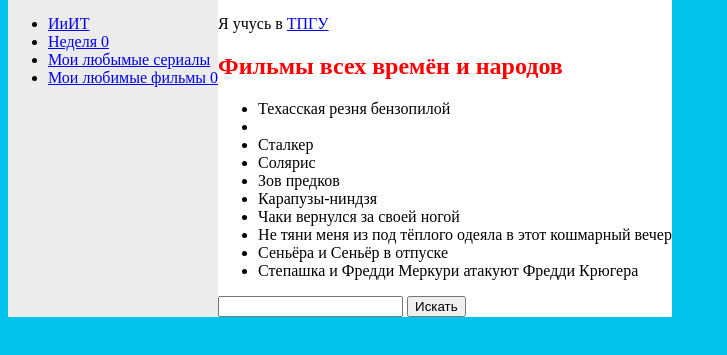
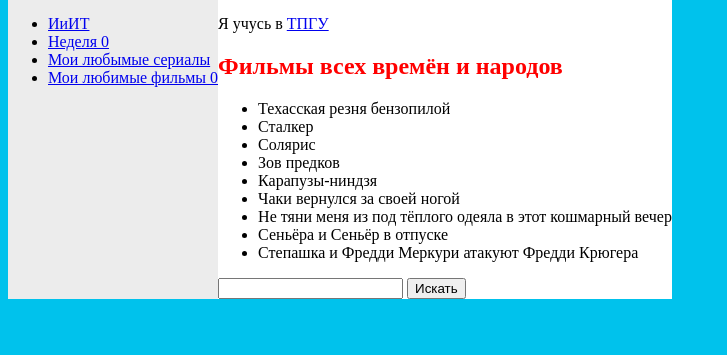
Before and after one commit to Chaoslegion-cpu/Chaoslegion-cpu.github.io, a plain HTML site: page films.html in a window 1280 px wide. Shown: the part 203-558 px from the top of the page, without its empty margins (0-727 px from the left). Drawn offline with Linux system fonts and the light colour scheme.

Commit message:
Третий коммит

```diff
--- a/films.html
+++ b/films.html
@@ -24,7 +24,7 @@
                <p>Я учусь в <a href="https://www.tspu.edu.ru">ТПГУ</a></p>
                <h2>Фильмы всех времён и народов</h2>
                <ul>
-                   <li>Техасская резня бензопилой <li></li>
+                   <li>Техасская резня бензопилой </li>
                    <li>Сталкер</li>
                    <li>Солярис</li>
                    <li>Зов предков</li>
```
